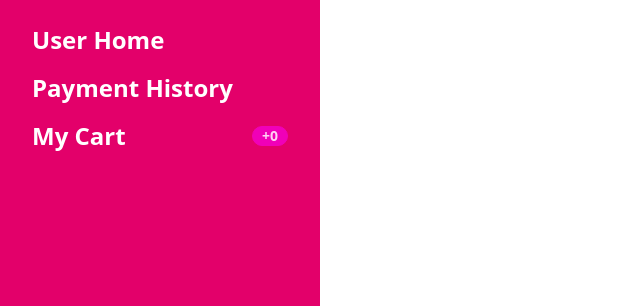
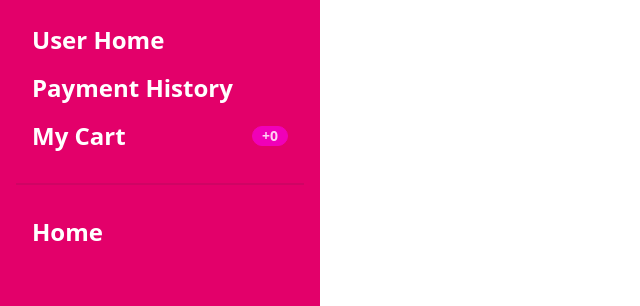
Before and after one commit to smhasnanmonir/Full-Stack-School-Website, a React (Vite) app: page /dashboard in a window 1280 px wide. Shown: the top 306 px of the page, without its empty margins (0-640 px from the left). Built offline with nearby package versions, Linux system fonts and the light colour scheme; no server answers.

Commit message:
dashboard updated

```diff
--- a/src/Pages/Dashboard/Dashboard.jsx
+++ b/src/Pages/Dashboard/Dashboard.jsx
@@ -5,10 +5,7 @@ import useUser from "../../hooks/useUser";
 const Dashboard = () => {
   const [cart] = useCart();
 
-  // TODO: load data from the server to have dynamic isAdmin based on Data
-  const isAdmin = true;
   const [userRole] = useUser();
-  console.log(userRole[0]?.role);
 
   return (
     <div className="drawer lg:drawer-open">
@@ -67,6 +64,10 @@ const Dashboard = () => {
               </li>
             </>
           )}
+          <div className="divider"></div>
+          <li className="text-2xl font-bold">
+            <NavLink to="/">Home</NavLink>{" "}
+          </li>
         </ul>
       </div>
     </div>
```
